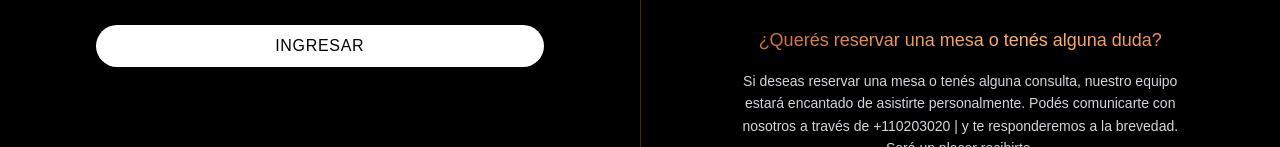
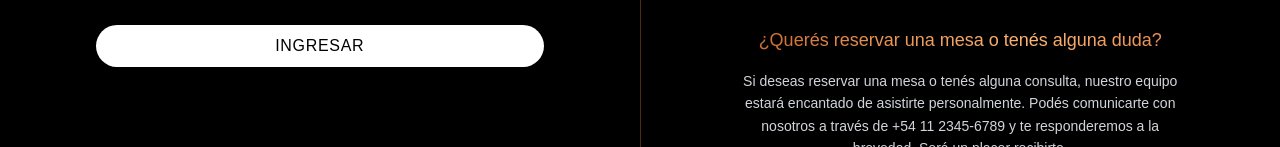
Before and after one commit to NahuelTM/api-restaurante, a React (Vite) app in the folder Menu-Restaurante-API/: page /login in a window 1280 px wide. Shown: the part 653-800 px from the top of the page. Built offline with nearby package versions, Linux system fonts and the light colour scheme; a web font is replaced by a local one.

Commit message:
cambios en login y background

```diff
--- a/Menu-Restaurante-API/src/components/Login.jsx
+++ b/Menu-Restaurante-API/src/components/Login.jsx
@@ -153,7 +153,7 @@ import { useEffect } from "react"
             <h3>¿Querés reservar una mesa o tenés alguna duda?</h3>
             <p>
               Si deseas reservar una mesa o tenés alguna consulta, nuestro equipo estará encantado de asistirte
-              personalmente. Podés comunicarte con nosotros a través de +110203020 | y te responderemos a la brevedad.
+              personalmente. Podés comunicarte con nosotros a través de +54 11 2345-6789 y te responderemos a la brevedad.
               Será un placer recibirte.
             </p>
           </div>
--- a/Menu-Restaurante-API/src/index.css
+++ b/Menu-Restaurante-API/src/index.css
@@ -1,7 +1,7 @@
 body {
   margin: 0;
   padding: 0;
-  /*background-image: url('./assets/Backgrounds/fondoPrincipal.png');*/
+  background-image: url('./assets/Backgrounds/fondoPrincipal.png');
   background-size: cover; /* Asegura que la imagen cubra toda la pantalla */
   background-position: center; /* Centra la imagen */
   background-repeat: no-repeat; /* Evita que la imagen se repita */
```
